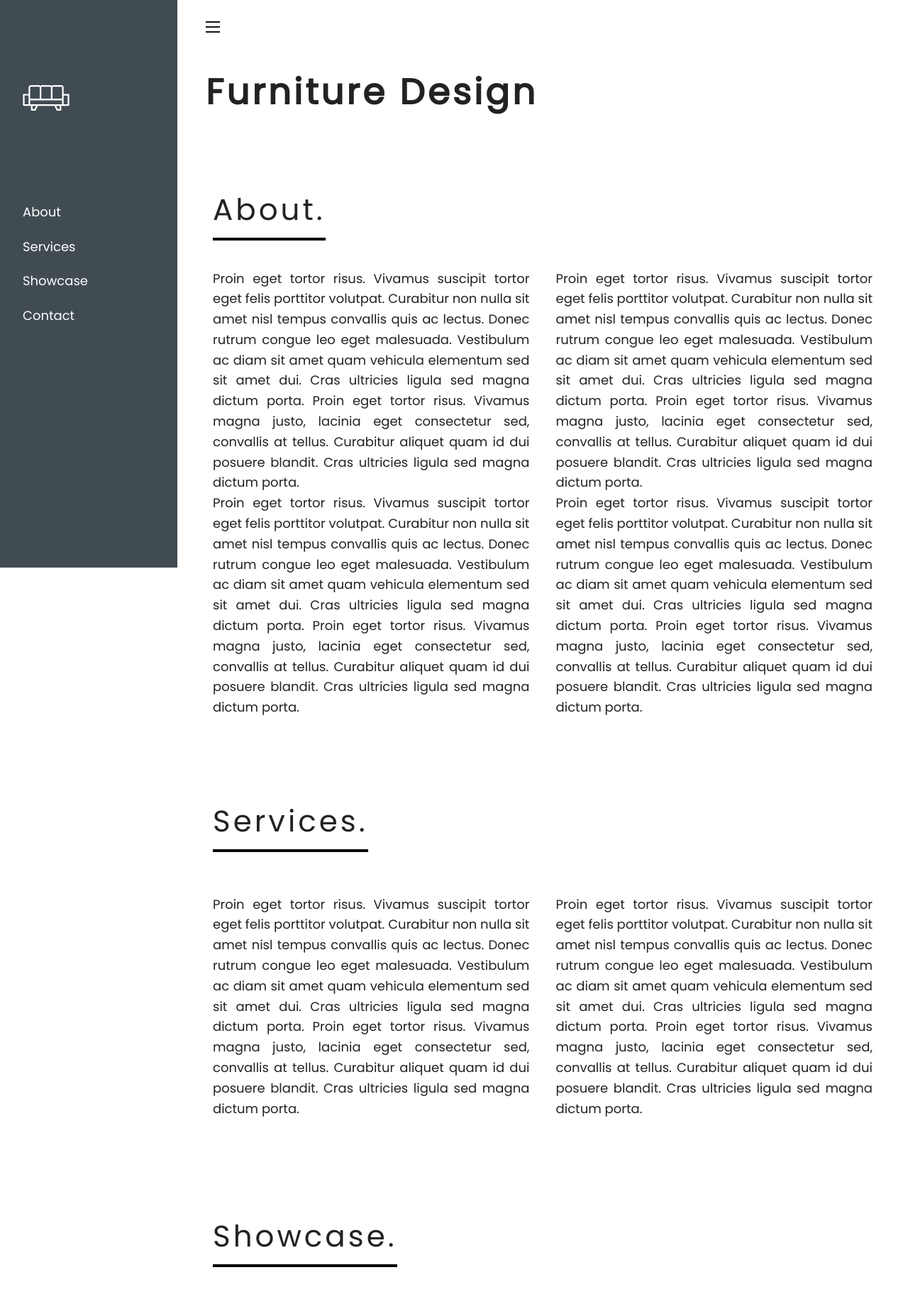
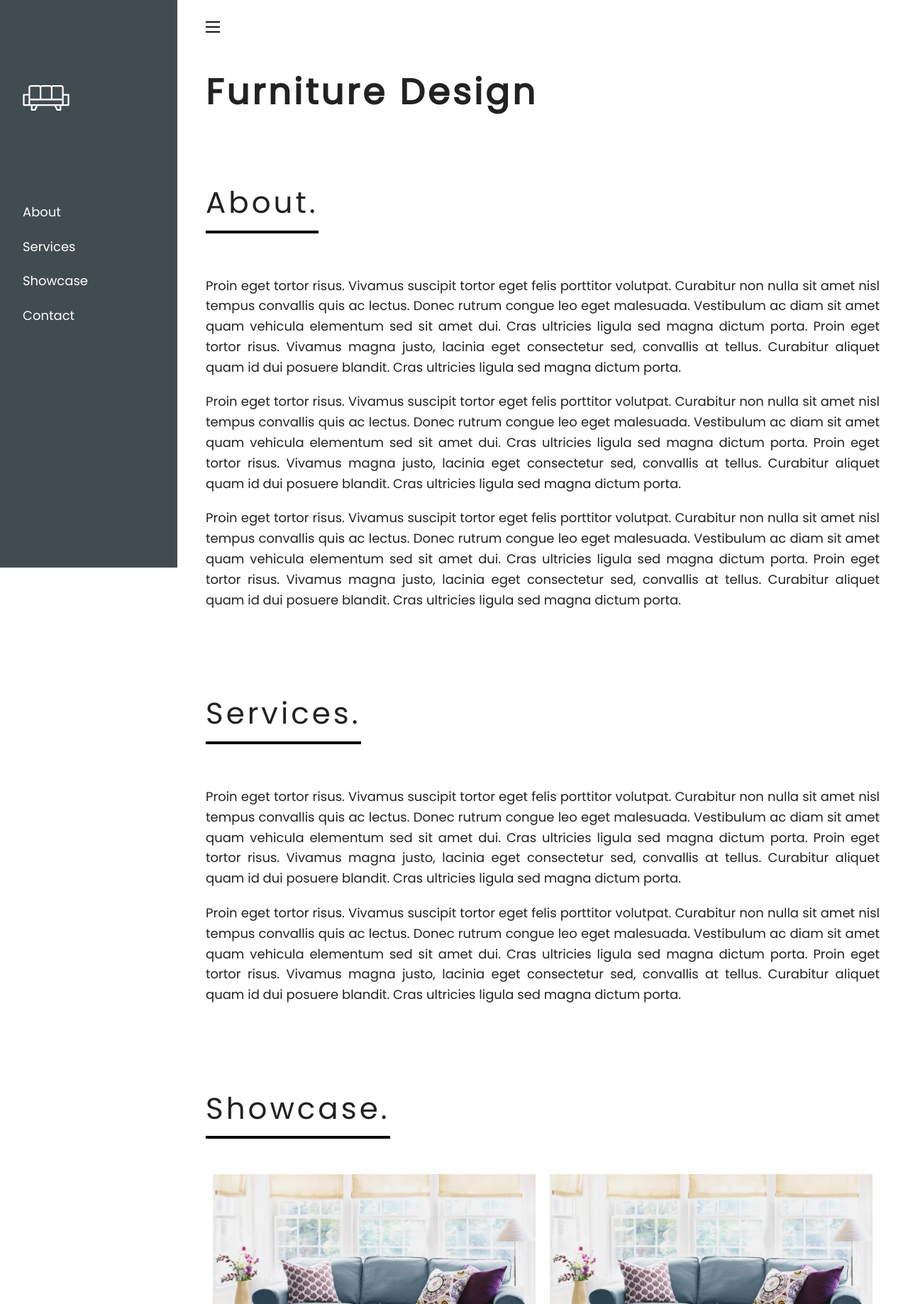
Before and after one commit to PatrickSunico/furniture-design-draft, a PHP site: page / in a window 1280 px wide. Shown: the top 1838 px of the page at 71% size. Run offline with PHP 8.4, Linux system fonts and the light colour scheme; some libraries are stand-ins or nearby versions.

Commit message:
Refactor Mode

```diff
--- a/public/includes/sections/about-services.php
+++ b/public/includes/sections/about-services.php
@@ -1,49 +1,25 @@
 <section class="section-spacing">
   <h2 class="h2 underlined__black">About.</h2>
-
-    <div class="row">
-      <div class="six columns">
     <p class="p">
       Proin eget tortor risus. Vivamus suscipit tortor eget felis porttitor volutpat. Curabitur non nulla sit amet nisl tempus convallis quis ac lectus. Donec rutrum congue leo eget malesuada. Vestibulum ac diam sit amet quam vehicula elementum sed sit amet dui. Cras ultricies ligula sed magna dictum porta. Proin eget tortor risus. Vivamus magna justo, lacinia eget consectetur sed, convallis at tellus. Curabitur aliquet quam id dui posuere blandit. Cras ultricies ligula sed magna dictum porta.
      </p>
-      </div>
 
-      <div class="six columns">
     <p class="p">
       Proin eget tortor risus. Vivamus suscipit tortor eget felis porttitor volutpat. Curabitur non nulla sit amet nisl tempus convallis quis ac lectus. Donec rutrum congue leo eget malesuada. Vestibulum ac diam sit amet quam vehicula elementum sed sit amet dui. Cras ultricies ligula sed magna dictum porta. Proin eget tortor risus. Vivamus magna justo, lacinia eget consectetur sed, convallis at tellus. Curabitur aliquet quam id dui posuere blandit. Cras ultricies ligula sed magna dictum porta.
      </p>
-      </div>
-    </div>
 
-    <div class="row">
-      <div class="six columns">
     <p class="p">
       Proin eget tortor risus. Vivamus suscipit tortor eget felis porttitor volutpat. Curabitur non nulla sit amet nisl tempus convallis quis ac lectus. Donec rutrum congue leo eget malesuada. Vestibulum ac diam sit amet quam vehicula elementum sed sit amet dui. Cras ultricies ligula sed magna dictum porta. Proin eget tortor risus. Vivamus magna justo, lacinia eget consectetur sed, convallis at tellus. Curabitur aliquet quam id dui posuere blandit. Cras ultricies ligula sed magna dictum porta.
     </p>
-      </div>
-
-      <div class="six columns">
-        <p class="p">
-          Proin eget tortor risus. Vivamus suscipit tortor eget felis porttitor volutpat. Curabitur non nulla sit amet nisl tempus convallis quis ac lectus. Donec rutrum congue leo eget malesuada. Vestibulum ac diam sit amet quam vehicula elementum sed sit amet dui. Cras ultricies ligula sed magna dictum porta. Proin eget tortor risus. Vivamus magna justo, lacinia eget consectetur sed, convallis at tellus. Curabitur aliquet quam id dui posuere blandit. Cras ultricies ligula sed magna dictum porta.
-        </p>
-      </div>
-    </div>
-
 </section>
 
 <section class="section-spacing">
   <h2 id="services" class="h2 underlined__black">Services.</h2>
-    <div class="row row-spacing">
-      <div class="six columns">
   <p class="p">
     Proin eget tortor risus. Vivamus suscipit tortor eget felis porttitor volutpat. Curabitur non nulla sit amet nisl tempus convallis quis ac lectus. Donec rutrum congue leo eget malesuada. Vestibulum ac diam sit amet quam vehicula elementum sed sit amet dui. Cras ultricies ligula sed magna dictum porta. Proin eget tortor risus. Vivamus magna justo, lacinia eget consectetur sed, convallis at tellus. Curabitur aliquet quam id dui posuere blandit. Cras ultricies ligula sed magna dictum porta.
    </p>
-      </div>
 
-      <div class="six columns">
   <p class="p">
     Proin eget tortor risus. Vivamus suscipit tortor eget felis porttitor volutpat. Curabitur non nulla sit amet nisl tempus convallis quis ac lectus. Donec rutrum congue leo eget malesuada. Vestibulum ac diam sit amet quam vehicula elementum sed sit amet dui. Cras ultricies ligula sed magna dictum porta. Proin eget tortor risus. Vivamus magna justo, lacinia eget consectetur sed, convallis at tellus. Curabitur aliquet quam id dui posuere blandit. Cras ultricies ligula sed magna dictum porta.
   </p>
-      </div>
-    </div>
 </section>
--- a/public/scss/main.scss
+++ b/public/scss/main.scss
@@ -18,5 +18,4 @@ $main-font: 'Poppins', sans-serif;
 @import 'partials/global';
 // Partials
 @import 'partials/layout';
-@import 'partials/sections';
 @import 'partials/showcase';
--- a/public/scss/mixins/_mixins.scss
+++ b/public/scss/mixins/_mixins.scss
@@ -7,6 +7,11 @@
 
 @mixin breakpoint-1200-lg {
   @media only screen and (max-width:1200px){
+    @content;
+  }
+}
+@mixin breakpoint-1024-lg {
+  @media only screen and (max-width:1024px){
     @content;
   }
 }
@@ -68,6 +73,11 @@
     @content;
   }
 }
+@mixin breakpoint-1024-sm {
+  @media only screen and (min-width:1024px){
+    @content;
+  }
+}
 @mixin breakpoint-991-sm {
   @media only screen and (min-width:991px){
     @content;
--- a/public/scss/partials/_global.scss
+++ b/public/scss/partials/_global.scss
@@ -42,14 +42,13 @@ html,body {
   margin-bottom: 40px;
 }
 
-
 .h3 {
   color: #000;
   font-size: 28px;
   font-weight: 500;
   letter-spacing: 2px;
   text-transform: capitalize;
-  margin-bottom: 10px;
+  margin-bottom: 25px;
 }
 
 /* underlined style class*/
@@ -72,10 +71,10 @@ html,body {
   font-size: 18px;
   text-align: justify;
   text-justify: inter-word;
+  margin: 20px 0;
 }
 
 .section-spacing {
   margin: 100px auto;
-  padding: 1rem;
   @include clearfix;
 }
--- a/public/scss/partials/_layout.scss
+++ b/public/scss/partials/_layout.scss
@@ -2,10 +2,7 @@
 // Main Wrapper
 #wrapper {
   padding-left: 0;
-  -webkit-transition: all 0.5s ease;
-  -moz-transition: all 0.5s ease;
-  -o-transition: all 0.5s ease;
-  transition: all 0.5s ease;
+  @include transition(all 0.5s ease);
   overflow-x: hidden;
 }
 
@@ -15,18 +12,14 @@
 
 #sidebar-wrapper {
   z-index: 1000;
-  position: fixed;
-  left: 250px;
-  width: 0;
+  @include position(fixed, null null null 250px);
+  width: 0; // width: 0 needed for ease in flow when collapsed
   height: 100%;
   margin-left: -250px;
   overflow-y: auto;
   background: #414B52;
-  -webkit-transition: all 0.5s ease;
-  -moz-transition: all 0.5s ease;
-  -o-transition: all 0.5s ease;
-  transition: all 0.5s ease;
   overflow-x: hidden;
+  @include transition(all 0.5s ease);
 }
 
 #wrapper.toggled #sidebar-wrapper {
@@ -47,8 +40,9 @@
 
 /* Sidebar Styles */
 .sidebar-nav {
-  position: absolute;
-  top: 0;
+  @include position(absolute, 0 null null null null);
+  // position: absolute;
+  // top: 0;
   width: 250px;
   height: 100%;
   margin: 0;
@@ -70,13 +64,11 @@
 }
 
 .sidebar-nav a:hover {
-  // color: #f1f1f1;
   color: #818181;
-
 }
 
 /* Desktop View*/
-@media only screen and (min-width: 991px){
+@media only screen and (min-width: 1024px){
     #wrapper {
         padding-left: 250px;
         overflow-x: hidden;
@@ -114,11 +106,7 @@
     width: 20px;
     height: 15px;
     margin: 15px auto;
-    // position: absolute;
-    // top: 0px;
-    // right: -60px;
     cursor: pointer;
-    // font-size: 30px;
     span {
       height: 2px;
       background: #111;
--- a/public/scss/partials/_sections.scss
+++ /dev/null
@@ -1,3 +0,0 @@
-.row-spacing {
-  margin: 20px auto;
-}
--- a/public/scss/partials/_showcase.scss
+++ b/public/scss/partials/_showcase.scss
@@ -1,5 +1,3 @@
-
-
 // Card Layout
 .cards {
   // removes the need for vendor prefixes
@@ -21,8 +19,6 @@
 // Base Layout
 .card {
   background-color: white;
-  // Card Box Shadow
-  // box-shadow: 0 20px 40px -14px rgba(0, 0, 0, 0.25);
   @include display(flex);
   @include box-orient(vertical);
   @include box-direction(normal);
@@ -129,14 +125,16 @@
   @include clearfix;
   .ghost-button {
     font-size: 3vw;
-    padding: 12px 24px;
+    padding: 10px 18px;
     border: solid #fff 1px;
     font-weight: 700;
     letter-spacing: 5px;
     text-transform: uppercase;
     color: #fff;
-    @include transition(0.2s ease-in);
+    -webkit-transition: 0.2s ease-in;
+    transition: 0.2s ease-in;
     text-decoration: none;
+
     &:hover {
       color: white;
       background: rgba(65, 75, 82, 0.9);
@@ -145,7 +143,6 @@
   }
 }
 // End
-
 
 // Typography Mobile First
 .showcase__heading {
@@ -157,11 +154,10 @@
 }
 // End
 
-// Desktop - Tablet View
-// 1200 - 1920 and up
-@include breakpoint-1200-sm {
+// Mobile Breakpoint
+@include breakpoint-640-sm {
   .cards__item {
-    // splits into two when breakpoint reaches into 1200px then switches width of 100% into a single column as a default for mobile
+    // splits into two when breakpoint reaches into 640px then switches width of 100% into a single column as a default for mobile
     width: 50%;
     padding: 1rem;
 
@@ -170,14 +166,24 @@
         @include position(absolute, 30% 0 0 0);
       }
     }
-
     .showcase__heading {
-      font-size: 2vw;
+      font-size: 3vw;
     }
 
     .btn-position {
       .ghost-button {
-        font-size: 1vw;
+        font-size: 1.2vw;
+      }
+    }
+  }
+}
+
+// Aligns text-overlay centered into parent container
+@include breakpoint-1024-sm {
+  .cards__item {
+    .card .card__image {
+      .text-overlay{
+        @include position(absolute, 25% 0 0 0);
       }
     }
   }
@@ -201,11 +207,10 @@
     .showcase__heading {
       font-size: 2vw;
     }
-  }
-
-  .btn-position {
-    .ghost-button {
-      font-size: 1vw;
+    .btn-position {
+      .ghost-button {
+        font-size: 0.8vw;
+      }
     }
   }
 }
```
Also changed, not shown: public/css/main.min.css. Lines whose indentation alone changed are shown as unchanged.
